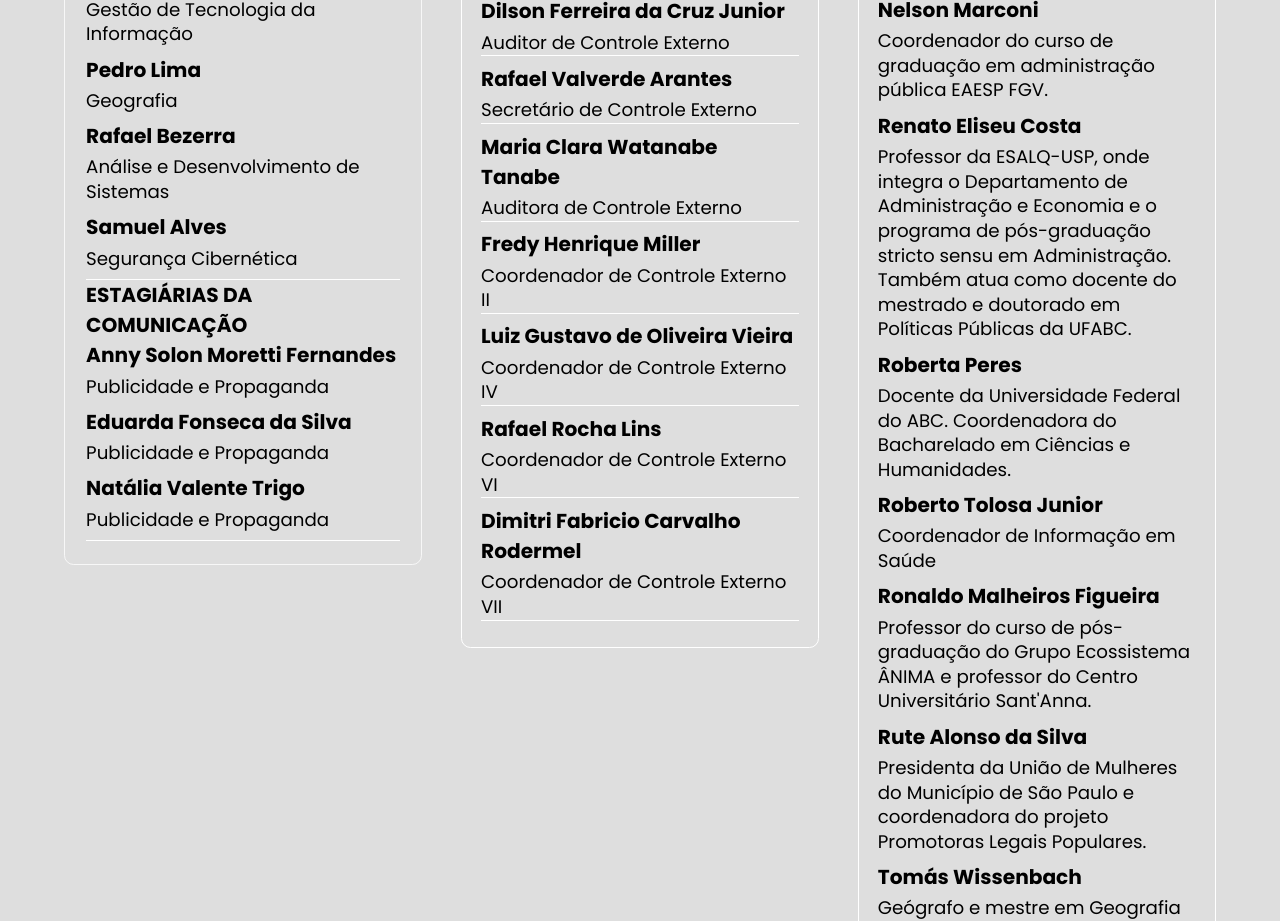
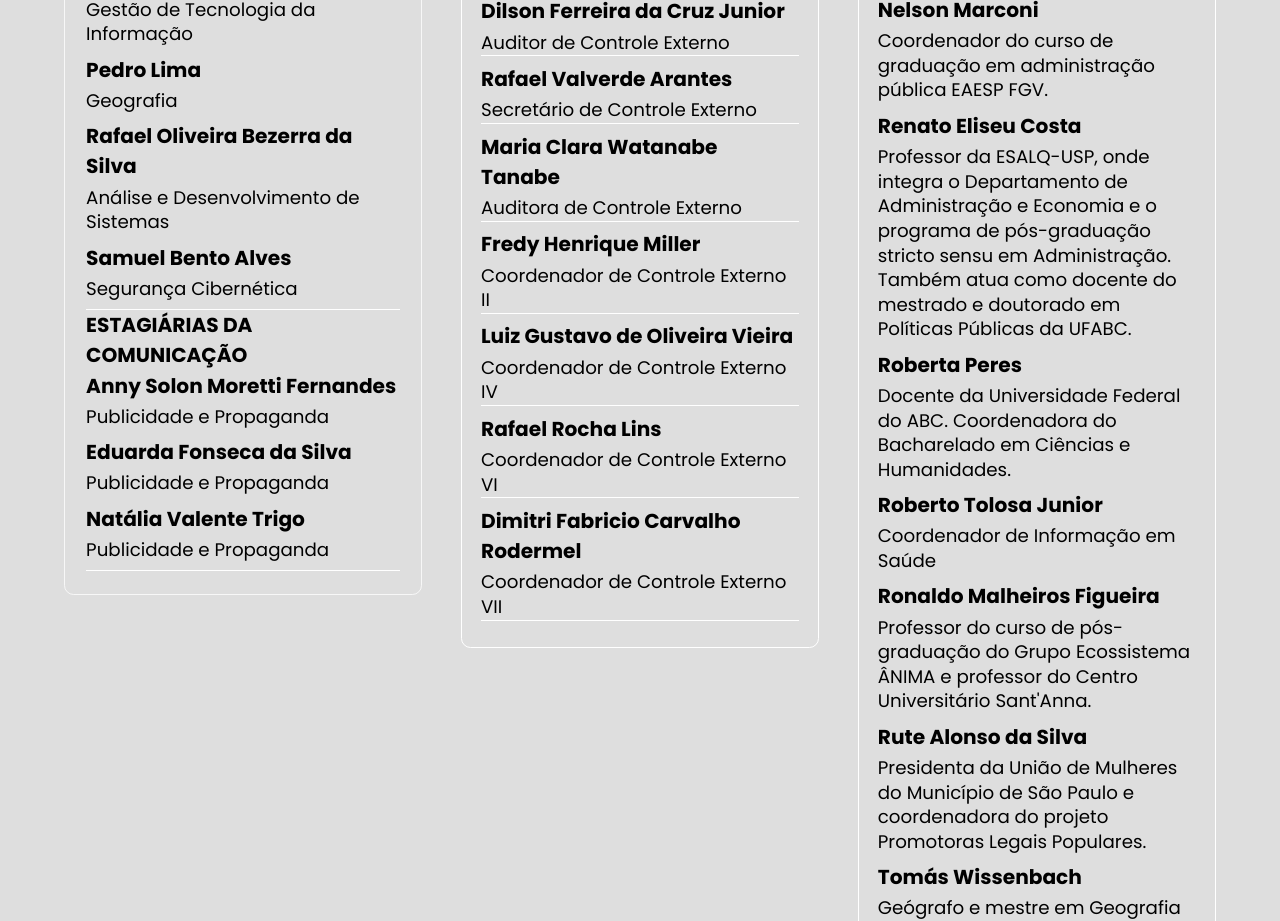
Before and after one commit to ObservatorioPoliticasTCM/painel-frontend, a Vue app: page /fichatecnica in a window 1280 px wide. Shown: the part 1440-2361 px from the top of the page. Built offline with nearby package versions, Linux system fonts and the light colour scheme.

Commit message:
Nome dos estagiários do OPP atualizados

```diff
--- a/src/components/TechSupport.vue
+++ b/src/components/TechSupport.vue
@@ -17,8 +17,8 @@
             <NameAndTitle name="Bruna Santos" title="Geografia" />
             <NameAndTitle name="Marcos Silva" title="Gestão de Tecnologia da Informação" />
             <NameAndTitle name="Pedro Lima" title="Geografia" />
-            <NameAndTitle name="Rafael Bezerra" title="Análise e Desenvolvimento de Sistemas" />
-            <NameAndTitle name="Samuel Alves" title="Segurança Cibernética" />
+            <NameAndTitle name="Rafael Oliveira Bezerra da Silva" title="Análise e Desenvolvimento de Sistemas" />
+            <NameAndTitle name="Samuel Bento Alves" title="Segurança Cibernética" />
         </NameGroup>
 
         <NameGroup name="Estagiárias da Comunicação" :border="false">
```
